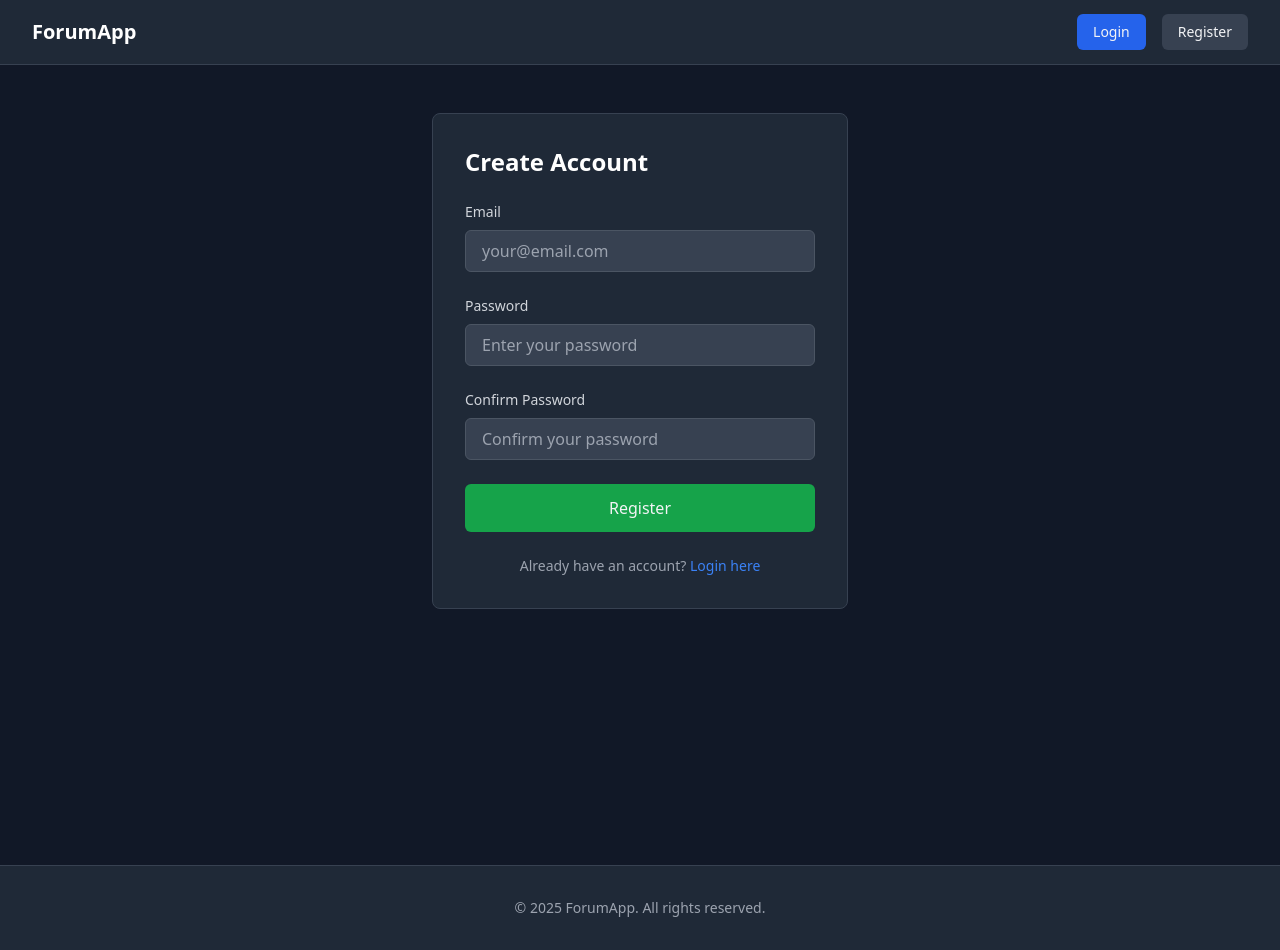
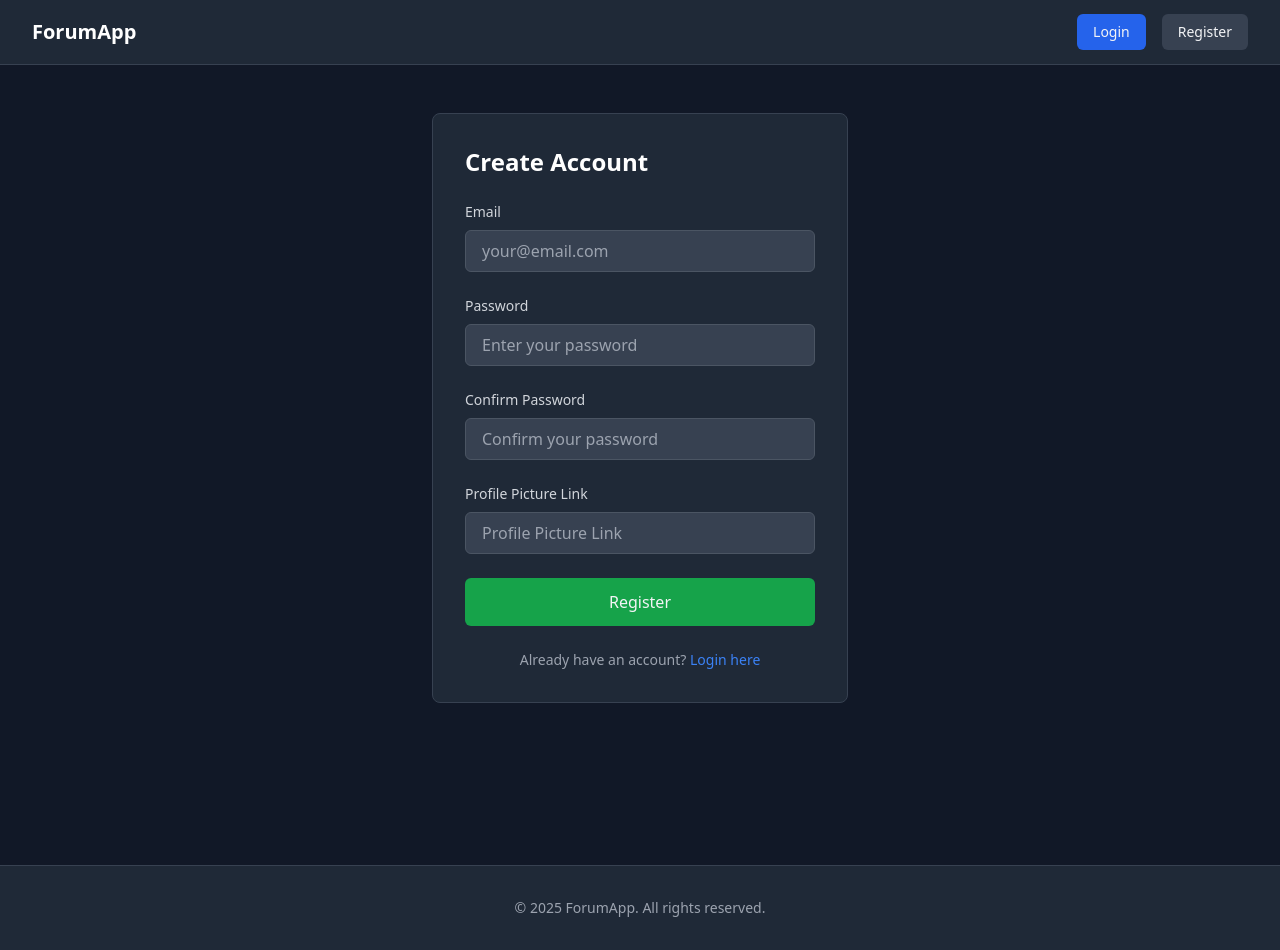
Before and after one commit to Rosen010/React-forum-app, a React (Vite) app in the folder client/: page /register in a window 1280 px wide. Built offline with nearby package versions, Linux system fonts and the light colour scheme.

Commit message:
Add option for profile pictures. Fix links

```diff
--- a/client/src/components/login/Login.jsx
+++ b/client/src/components/login/Login.jsx
@@ -1,5 +1,5 @@
 import { useContext } from "react";
-import { useNavigate } from "react-router-dom";
+import { Link, useNavigate } from "react-router-dom";
 import useForm from "../../hooks/useForm";
 import UserContext from "../../contexts/UserContext";
 
@@ -31,13 +31,12 @@ export default function Login() {
 
     return (
         <div className="min-h-screen bg-gray-900 text-gray-100">
-            {/* Login Form */}
             <div className="max-w-md mx-auto px-4 py-12">
                 <div className="bg-gray-800 rounded-lg border border-gray-700 p-8">
                     <h2 className="text-2xl font-bold text-white mb-6">Welcome Back</h2>
 
                     <form className="space-y-6" action={formAction}>
-                        {/* Email */}
+
                         <div>
                             <label htmlFor="email" className="block text-sm font-medium text-gray-300 mb-2">
                                 Email
@@ -51,7 +50,6 @@ export default function Login() {
                             />
                         </div>
 
-                        {/* Password */}
                         <div>
                             <label htmlFor="password" className="block text-sm font-medium text-gray-300 mb-2">
                                 Password
@@ -64,8 +62,6 @@ export default function Login() {
                                 placeholder="Enter your password"
                             />
                         </div>
-
-                        {/* Submit Button */}
                         <button
                             type="submit"
                             className="w-full bg-blue-600 hover:bg-blue-700 px-4 py-3 rounded-md font-medium transition-colors">
@@ -73,13 +69,12 @@ export default function Login() {
                         </button>
                     </form>
 
-                    {/* Register Link */}
                     <div className="mt-6 text-center">
                         <p className="text-gray-400 text-sm">
                             Don't have an account?{' '}
-                            <a href="#" className="text-blue-500 hover:text-blue-400 font-medium">
+                            <Link to="/register" className="text-blue-500 hover:text-blue-400 font-medium">
                                 Register here
-                            </a>
+                            </Link>
                         </p>
                     </div>
                 </div>
--- a/client/src/components/postItem/PostItem.jsx
+++ b/client/src/components/postItem/PostItem.jsx
@@ -23,6 +23,15 @@ export default function PostItem({ post }) {
                     </div>
                 </div>
                 <div className="ml-4">
+                    {author.profilePicture ? (
+                        <div className="ml-4">
+                            <img
+                                src={author.profilePicture}
+                                alt={author.email}
+                                className="w-12 h-12 rounded-full object-cover border border-gray-600"
+                            />
+                        </div>
+                    ) : (
                         <div className="w-12 h-12 bg-gray-600 rounded-full flex items-center justify-center">
                             <span className="text-sm font-medium">
                                 {author.email
@@ -31,6 +40,7 @@ export default function PostItem({ post }) {
                                     .join('')
                                     .toUpperCase()}</span>
                         </div>
+                    )}
                 </div>
             </div>
         </div >
--- a/client/src/components/register/Register.jsx
+++ b/client/src/components/register/Register.jsx
@@ -1,5 +1,5 @@
 import { useContext } from "react";
-import { useNavigate } from "react-router-dom";
+import { Link, useNavigate } from "react-router-dom";
 import UserContext from "../../contexts/UserContext";
 import useForm from "../../hooks/useForm";
 
@@ -8,7 +8,7 @@ export default function Register() {
     const { registerHandler } = useContext(UserContext);
 
     const registerSubmitHandler = async (values) => {
-        const { email, password, confirmPassword } = values;
+        const { email, password, confirmPassword, profilePicture } = values;
 
         if (!email || !password) {
             return alert('Email and password are required!');
@@ -19,7 +19,7 @@ export default function Register() {
         }
 
         try {
-            await registerHandler(email, password);
+            await registerHandler(email, password, profilePicture);
 
             navigate('/');
         } catch (err) {
@@ -34,19 +34,18 @@ export default function Register() {
         email: '',
         password: '',
         confirmPassword: '',
+        profilePicture: '',
     });
 
 
     return (
         <div className="min-h-screen bg-gray-900 text-gray-100">
 
-            {/* Registration Form */}
             <div className="max-w-md mx-auto px-4 py-12">
                 <div className="bg-gray-800 rounded-lg border border-gray-700 p-8">
                     <h2 className="text-2xl font-bold text-white mb-6">Create Account</h2>
 
                     <form className="space-y-6" action={formAction}>
-                        {/* Email */}
                         <div>
                             <label htmlFor="email" className="block text-sm font-medium text-gray-300 mb-2">
                                 Email
@@ -60,7 +59,6 @@ export default function Register() {
                             />
                         </div>
 
-                        {/* Password */}
                         <div>
                             <label htmlFor="password" className="block text-sm font-medium text-gray-300 mb-2">
                                 Password
@@ -74,7 +72,6 @@ export default function Register() {
                             />
                         </div>
 
-                        {/* Confirm Password */}
                         <div>
                             <label htmlFor="confirmPassword" className="block text-sm font-medium text-gray-300 mb-2">
                                 Confirm Password
@@ -88,22 +85,32 @@ export default function Register() {
                             />
                         </div>
 
-                        {/* Submit Button */}
+                        <div>
+                            <label htmlFor="profilePicture" className="block text-sm font-medium text-gray-300 mb-2">
+                                Profile Picture Link
+                            </label>
+                            <input
+                                type="text"
+                                id="profilePicture"
+                                {...register('profilePicture')}
+                                className="w-full px-4 py-2 bg-gray-700 border border-gray-600 rounded-md text-white placeholder-gray-400 focus:outline-none focus:ring-2 focus:ring-blue-500 focus:border-transparent"
+                                placeholder="Profile Picture Link"
+                            />
+                        </div>
+
                         <button
                             type="submit"
-                            className="w-full bg-green-600 hover:bg-green-700 px-4 py-3 rounded-md font-medium transition-colors"
-                        >
+                            className="w-full bg-green-600 hover:bg-green-700 px-4 py-3 rounded-md font-medium transition-colors">
                             Register
                         </button>
                     </form>
 
-                    {/* Login Link */}
                     <div className="mt-6 text-center">
                         <p className="text-gray-400 text-sm">
                             Already have an account?{' '}
-                            <a href="#" className="text-blue-500 hover:text-blue-400 font-medium">
+                            <Link to="/login" className="text-blue-500 hover:text-blue-400 font-medium">
                                 Login here
-                            </a>
+                            </Link>
                         </p>
                     </div>
                 </div>
--- a/client/src/contexts/UserContext.jsx
+++ b/client/src/contexts/UserContext.jsx
@@ -19,8 +19,8 @@ export function UserProvider({ children }) {
     const [user, setUser] = useState(null);
     const { request } = useRequest();
 
-    const registerHandler = async (email, password) => {
-        const newUser = { email, password };
+    const registerHandler = async (email, password, profilePicture) => {
+        const newUser = { email, password, profilePicture };
 
         const result = await request('/users/register', 'POST', newUser);
 
```
Also changed, not shown: 1 other file (tests, documents, lock files or other folders). Lines whose indentation alone changed are shown as unchanged.
